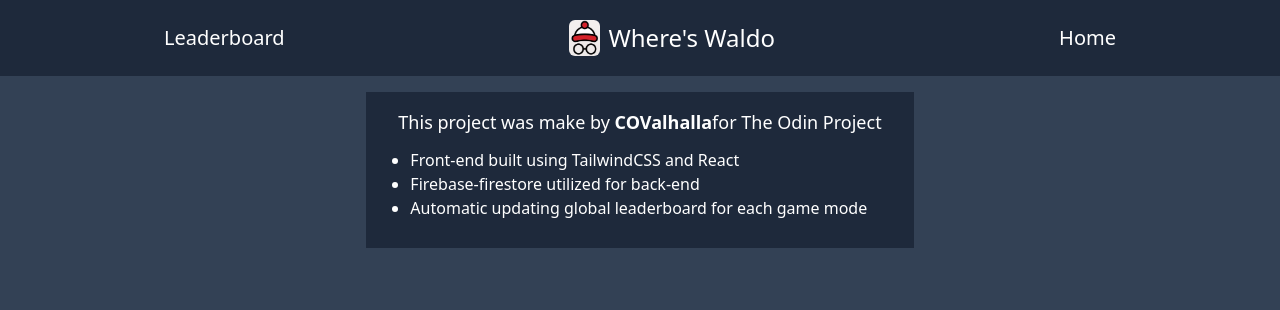
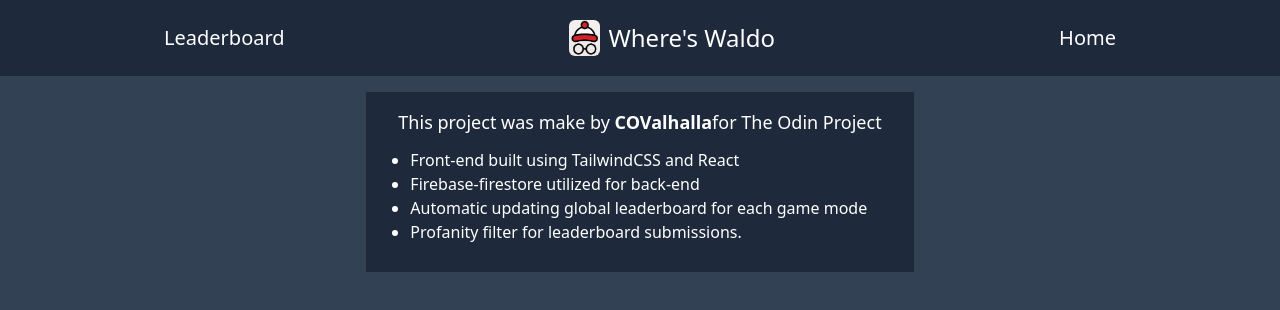
Before and after one commit to COValhalla/wheres-waldo, a React (Vite) app: page /info in a window 1280 px wide. Shown: the top 310 px of the page. Built offline with nearby package versions, Linux system fonts and the light colour scheme; no server answers; the database is empty; what bad-words would draw is missing.

Commit message:
Added note.

```diff
--- a/src/components/Info.jsx
+++ b/src/components/Info.jsx
@@ -56,6 +56,7 @@ export default function Info() {
             <li>Front-end built using TailwindCSS and React</li>
             <li>Firebase-firestore utilized for back-end</li>
             <li>Automatic updating global leaderboard for each game mode</li>
+            <li>Profanity filter for leaderboard submissions.</li>
           </ul>
         </div>
       </div>
```
